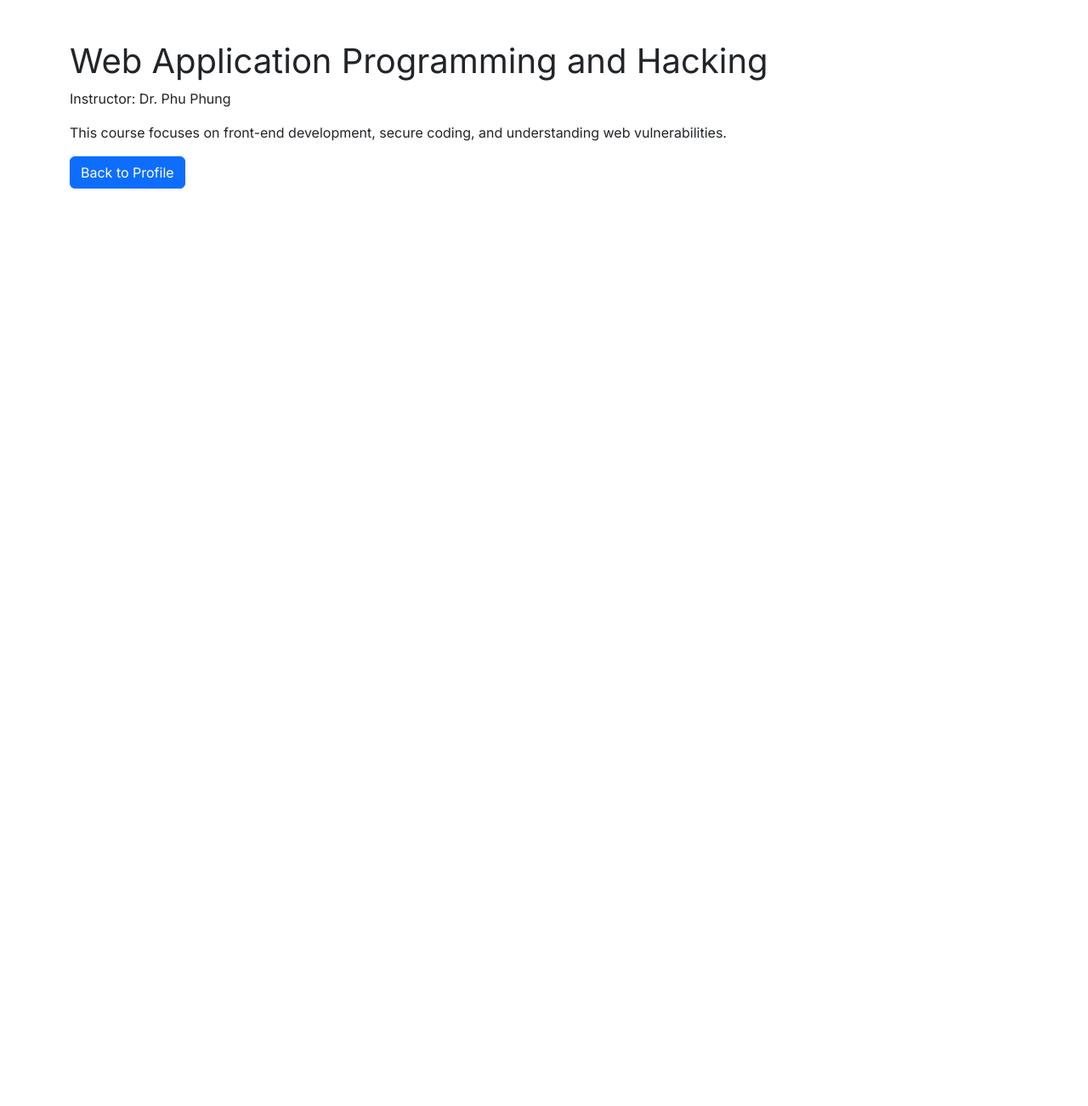
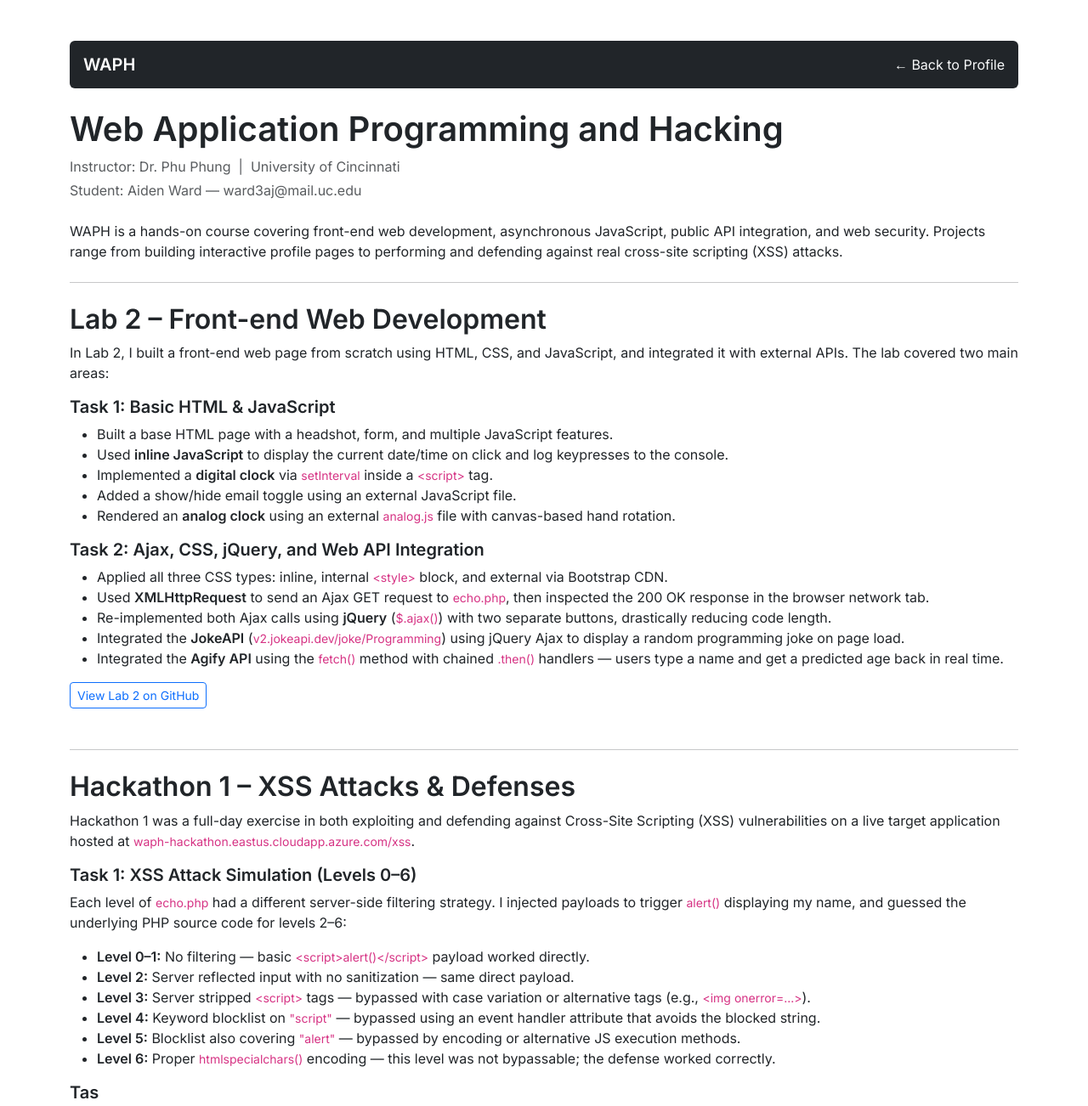
Before and after one commit to aidenward6/ward3aj-waph-project1, a plain HTML site: page course.html in a window 1280 px wide. Shown: the part 20-1322 px from the top of the page at 85% size. Before the commit the page ends 800 px from the top, so only its background shows below. Drawn offline with nearby package versions, Linux system fonts and the light colour scheme; a web font is replaced by a local one.

Commit message:
cleanupo

```diff
--- a/course.html
+++ b/course.html
@@ -6,15 +6,82 @@
     <link rel="preconnect" href="https://fonts.googleapis.com">
     <link rel="preconnect" href="https://fonts.gstatic.com" crossorigin>
     <link href="https://fonts.googleapis.com/css2?family=Inter:wght@300;400;600&display=swap" rel="stylesheet">
-
     <link href="https://cdn.jsdelivr.net/npm/bootstrap@5.3.0/dist/css/bootstrap.min.css" rel="stylesheet">
-
     <link rel="stylesheet" href="style.css?v=999.0">
 </head>
-<body class="container mt-5">
-    <h1>Web Application Programming and Hacking</h1>
-    <p>Instructor: Dr. Phu Phung</p>
-    <p>This course focuses on front-end development, secure coding, and understanding web vulnerabilities.</p>
-    <a href="index.html" class="btn btn-primary">Back to Profile</a>
-</body>
-</html>
+<body class="container mt-5 mb-5">
+
+    <nav class="navbar navbar-expand-lg navbar-dark bg-dark mb-4 px-3 rounded">
+        <a class="navbar-brand fw-bold" href="#">WAPH</a>
+        <a class="nav-link text-light ms-auto" href="index.html">← Back to Profile</a>
+    </nav>
+
+    <h1 class="fw-bold">Web Application Programming and Hacking</h1>
+    <p class="text-muted mb-1">Instructor: Dr. Phu Phung &nbsp;|&nbsp; University of Cincinnati</p>
+    <p class="text-muted mb-4">Student: Aiden Ward &mdash; ward3aj@mail.uc.edu</p>
+
+    <p>
+        WAPH is a hands-on course covering front-end web development, asynchronous JavaScript,
+        public API integration, and web security. Projects range from building interactive
+        profile pages to performing and defending against real cross-site scripting (XSS) attacks.
+    </p>
+
+    <hr class="my-4">
+
+    <section class="mb-5">
+        <h2 class="fw-bold">Lab 2 – Front-end Web Development</h2>
+        <p>
+            In Lab 2, I built a front-end web page from scratch using HTML, CSS, and JavaScript,
+            and integrated it with external APIs. The lab covered two main areas:
+        </p>
+
+        <h5 class="fw-semibold mt-3">Task 1: Basic HTML &amp; JavaScript</h5>
+        <ul>
+            <li>Built a base HTML page with a headshot, form, and multiple JavaScript features.</li>
+            <li>Used <strong>inline JavaScript</strong> to display the current date/time on click and log keypresses to the console.</li>
+            <li>Implemented a <strong>digital clock</strong> via <code>setInterval</code> inside a <code>&lt;script&gt;</code> tag.</li>
+            <li>Added a show/hide email toggle using an external JavaScript file.</li>
+            <li>Rendered an <strong>analog clock</strong> using an external <code>analog.js</code> file with canvas-based hand rotation.</li>
+        </ul>
+
+        <h5 class="fw-semibold mt-3">Task 2: Ajax, CSS, jQuery, and Web API Integration</h5>
+        <ul>
+            <li>Applied all three CSS types: inline, internal <code>&lt;style&gt;</code> block, and external via Bootstrap CDN.</li>
+            <li>Used <strong>XMLHttpRequest</strong> to send an Ajax GET request to <code>echo.php</code>, then inspected the 200 OK response in the browser network tab.</li>
+            <li>Re-implemented both Ajax calls using <strong>jQuery</strong> (<code>$.ajax()</code>) with two separate buttons, drastically reducing code length.</li>
+            <li>Integrated the <strong>JokeAPI</strong> (<code>v2.jokeapi.dev/joke/Programming</code>) using jQuery Ajax to display a random programming joke on page load.</li>
+            <li>Integrated the <strong>Agify API</strong> using the <code>fetch()</code> method with chained <code>.then()</code> handlers — users type a name and get a predicted age back in real time.</li>
+        </ul>
+
+        <p>
+            <a href="https://github.com/aidenward6/waph-ward3aj/tree/main/waph-ward3aj/labs/lab2"
+               target="_blank" class="btn btn-outline-primary btn-sm">View Lab 2 on GitHub</a>
+        </p>
+    </section>
+
+    <hr class="my-4">
+
+    <section class="mb-5">
+        <h2 class="fw-bold">Hackathon 1 – XSS Attacks &amp; Defenses</h2>
+        <p>
+            Hackathon 1 was a full-day exercise in both exploiting and defending against
+            Cross-Site Scripting (XSS) vulnerabilities on a live target application hosted
+            at <code>waph-hackathon.eastus.cloudapp.azure.com/xss</code>.
+        </p>
+
+        <h5 class="fw-semibold mt-3">Task 1: XSS Attack Simulation (Levels 0–6)</h5>
+        <p>
+            Each level of <code>echo.php</code> had a different server-side filtering strategy.
+            I injected payloads to trigger <code>alert()</code> displaying my name, and guessed
+            the underlying PHP source code for levels 2–6:
+        </p>
+        <ul>
+            <li><strong>Level 0–1:</strong> No filtering — basic <code>&lt;script&gt;alert()&lt;/script&gt;</code> payload worked directly.</li>
+            <li><strong>Level 2:</strong> Server reflected input with no sanitization — same direct payload.</li>
+            <li><strong>Level 3:</strong> Server stripped <code>&lt;script&gt;</code> tags — bypassed with case variation or alternative tags (e.g., <code>&lt;img onerror=...&gt;</code>).</li>
+            <li><strong>Level 4:</strong> Keyword blocklist on <code>"script"</code> — bypassed using an event handler attribute that avoids the blocked string.</li>
+            <li><strong>Level 5:</strong> Blocklist also covering <code>"alert"</code> — bypassed by encoding or alternative JS execution methods.</li>
+            <li><strong>Level 6:</strong> Proper <code>htmlspecialchars()</code> encoding — this level was not bypassable; the defense worked correctly.</li>
+        </ul>
+
+        <h5 class="fw-semibold mt-3">Tas
--- a/style.css
+++ b/style.css
@@ -1,10 +1,3 @@
-@font-face {
-  font-family: 'Inter';
-  font-style: normal;
-  font-weight: 400;
-  src: local('Inter'), url('https://fonts.gstatic.com/s/inter/v13/UcCO3FwrK3iLTeHuS_fvQtMwCp50KnMw2boKoduKmMEVuOKT2g.woff2') format('woff2');
-}
-
 * {
     font-family: 'Inter', sans-serif !important;
 }
```
Also changed, not shown: index.html (+3 -0 lines).
